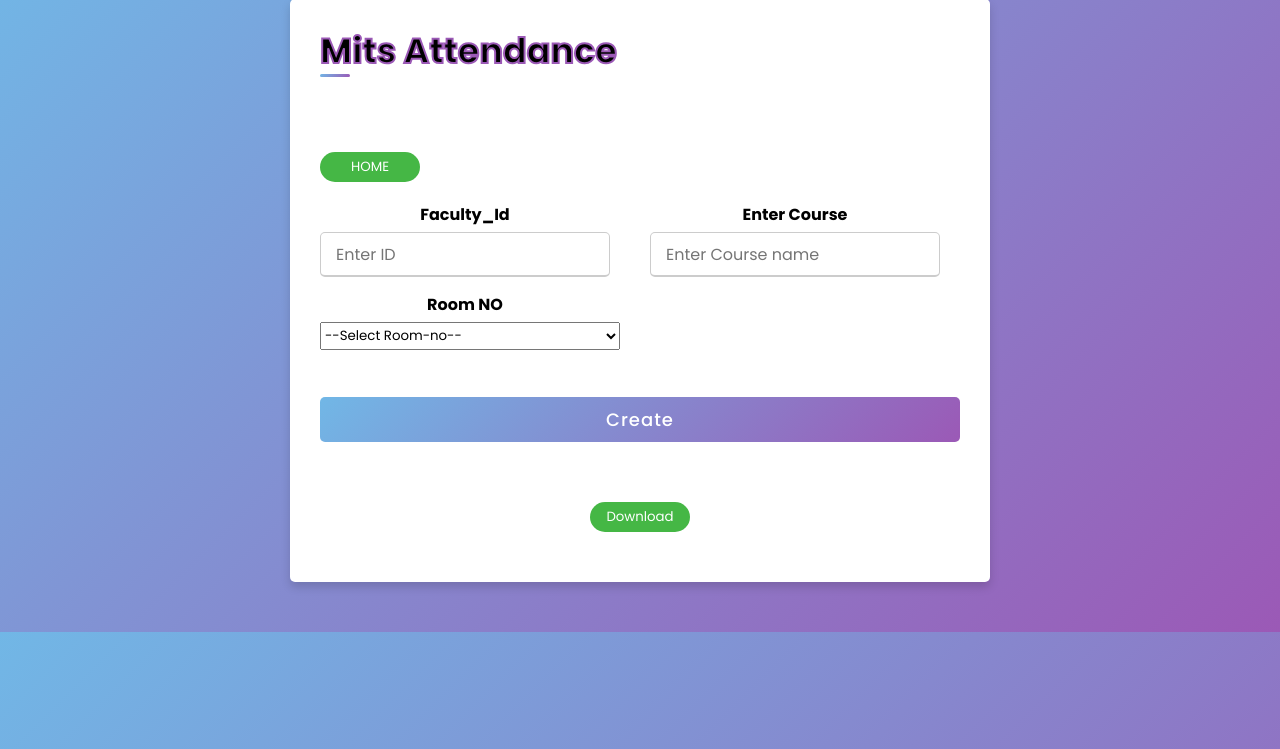
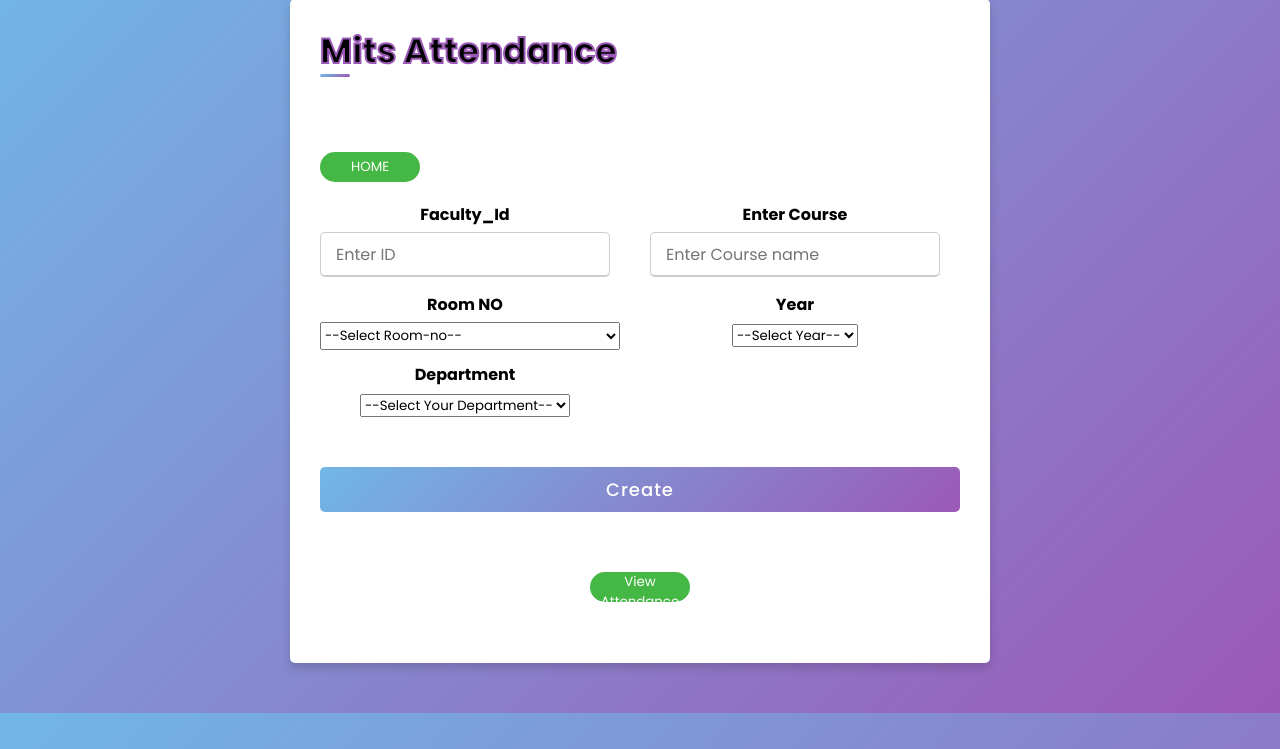
Before and after one commit to udaykiran279/Mits_Attendance_System, a Flask app: page /fac_form in a window 1280 px wide. Shown: the part 51-800 px from the top of the page. Run offline with Flask 2, Linux system fonts and the light colour scheme.

Commit message:
Update facultyform.html

```diff
--- a/templates/facultyform.html
+++ b/templates/facultyform.html
@@ -23,18 +23,43 @@
         <div class="user-details">
           <div class="input-box">
             <span class="details"><b>Faculty_Id</b></span>
-              <input type="text" id="rollno" name="rollno" placeholder="Enter ID" required>
+              <input type="text" id="facid" name="facid" placeholder="Enter ID" required>
           </div><br>
           <div class="input-box">
             <span class="details"><b>Enter Course</b></span>
-              <input type="text" id="dep" name="dept" placeholder="Enter Course name" required>
+              <input type="text" id="course" name="course" placeholder="Enter Course name" required>
           </div><br>
           <div class="input-box">
             <span class="details"><b>Room NO</b></span>
-            <select  id="rmn" name="Room_no" required="1">
+            <select  id="rmn" name="rmn" required="1">
                 <option value="">--Select Room-no--</option>
                 <option value="216" >216</option>
                 <option value="217">217</option>
+          </select>
+          </div><br>
+          <div class="input-box">
+            <span class="details"><b>Year</b></span>
+            <select  id="year" name="year" required="1">
+                <option value="">--Select Year--</option>
+                <option value="First" >First</option>
+                <option value="Second">Second</option>
+                <option value="Third">Third</option>
+                <option value="Fourth">Fourth</option>
+          </select>
+          </div><br>
+          <div class="input-box">
+            <span class="details"><b>Department</b></span>
+            <select  id="dept" name="dept" required="1">
+                <option value="">--Select Your Department--</option>
+                <option value="AI" >AI</option>
+                <option value="CIVIL">CIVIL</option>
+                <option value="CSE">CSE</option>
+                <option value="DS">DS</option>
+                <option value="ECE">ECE</option>
+                <option value="EEE">EEE</option>
+                <option value="MBA">MBA</option>
+                <option value="MCA">MCA</option>
+                <option value="MECH">MECH</option>
           </select>
           </div><br>
       </center>
@@ -43,7 +68,7 @@
         <br></div>
         <br>
         <div>
-          <button id="but"><a href="{{ url_for('download')}}">Download</a></button>
+          <button id="but"><a href="{{ url_for('view_attend')}}">View Attendance</a></button>
         </div>
         </div></center>
         <br>
```
